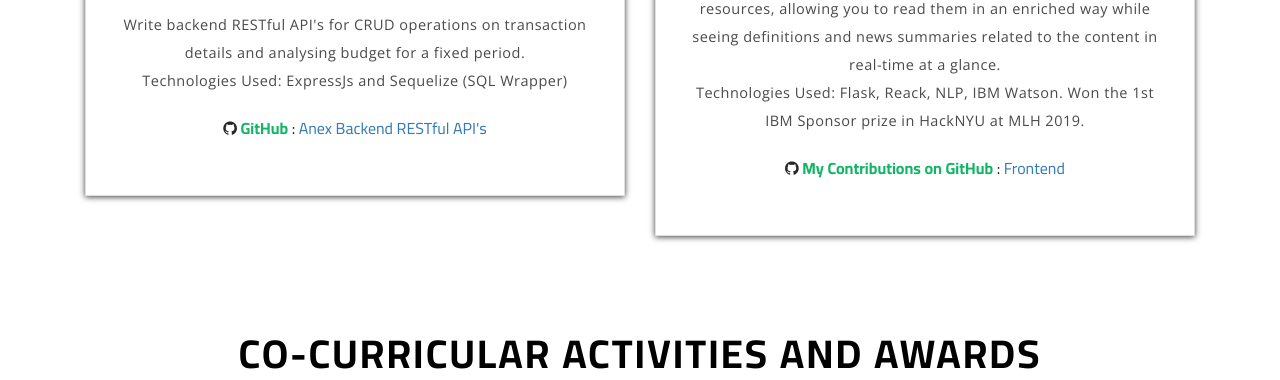
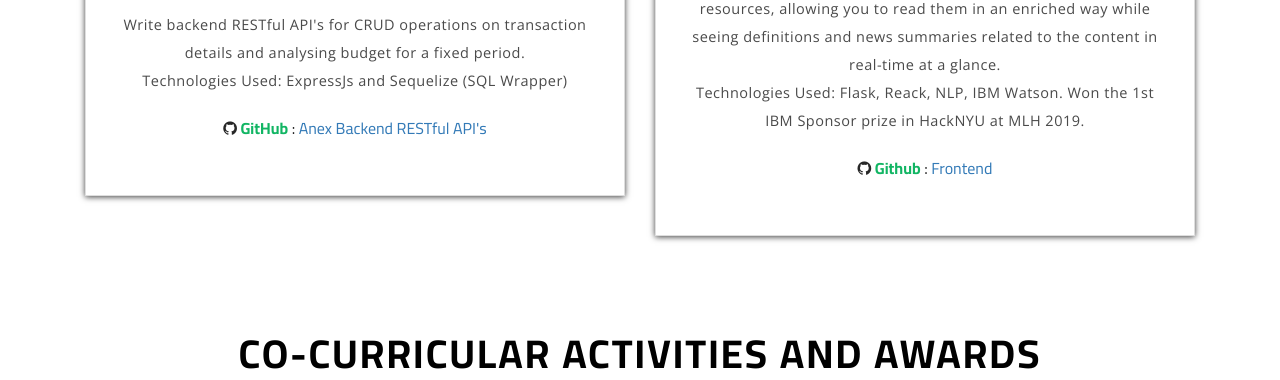
Before and after one commit to tshradheya/tshradheya.github.io, a plain HTML site: page index.html in a window 1280 px wide. Shown: the part 8718-9098 px from the top of the page. Drawn offline with nearby package versions, Linux system fonts and the light colour scheme.

Commit message:
Update index.html

```diff
--- a/index.html
+++ b/index.html
@@ -542,7 +542,10 @@ Engineered clean UI/UX (XML) design and used SQL and
 JSON (Firebase) in backend for students to keep track of all
 events in campus and indicate interest.
 </p>
-				<h4><i class="fa fa-github" aria-hidden="true"></i><b>  GitHub</b> : <a href="https://github.com/nusevents/nusevents" target="_blank">NUSEvents</a></h4>
+				<h4><i class="fa fa-
+
+
+					" aria-hidden="true"></i><b>  GitHub</b> : <a href="https://github.com/nusevents/nusevents" target="_blank">NUSEvents</a></h4>
 			</div>
 		</div>
         <div class="col-md-6">
@@ -648,7 +651,7 @@ Technologies Used: ExpressJs and Sequelize (SQL Wrapper)
 			    Learnwise is a platform where you can upload your PDF resources, allowing you to read them in an enriched way while seeing definitions and news summaries related to the content in real-time at a glance.
 			    <br>Technologies Used: Flask, Reack, NLP, IBM Watson. Won the 1st IBM Sponsor prize in HackNYU at MLH 2019.
     </p>
-    				<h4><i class="fa fa-github" aria-hidden="true"></i><b>  My Contributions on GitHub</b> : <a href="https://github.com/hacknyu2019" target="_blank">Frontend</a></h4>
+    				<h4><i class="fa fa-github" aria-hidden="true"></i><b>  Github</b> : <a href="https://github.com/hacknyu2019" target="_blank">Frontend</a></h4>
     			</div>
     		</div>
         </div>
```
